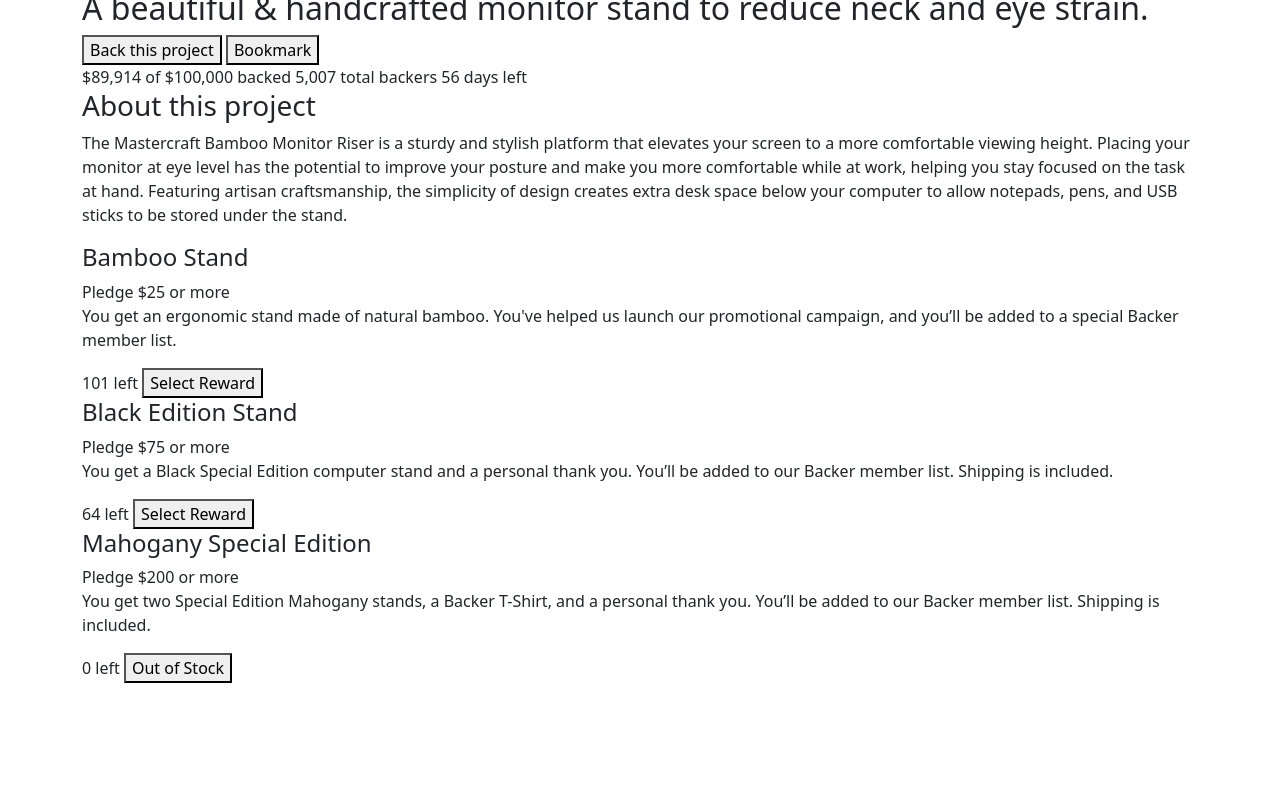
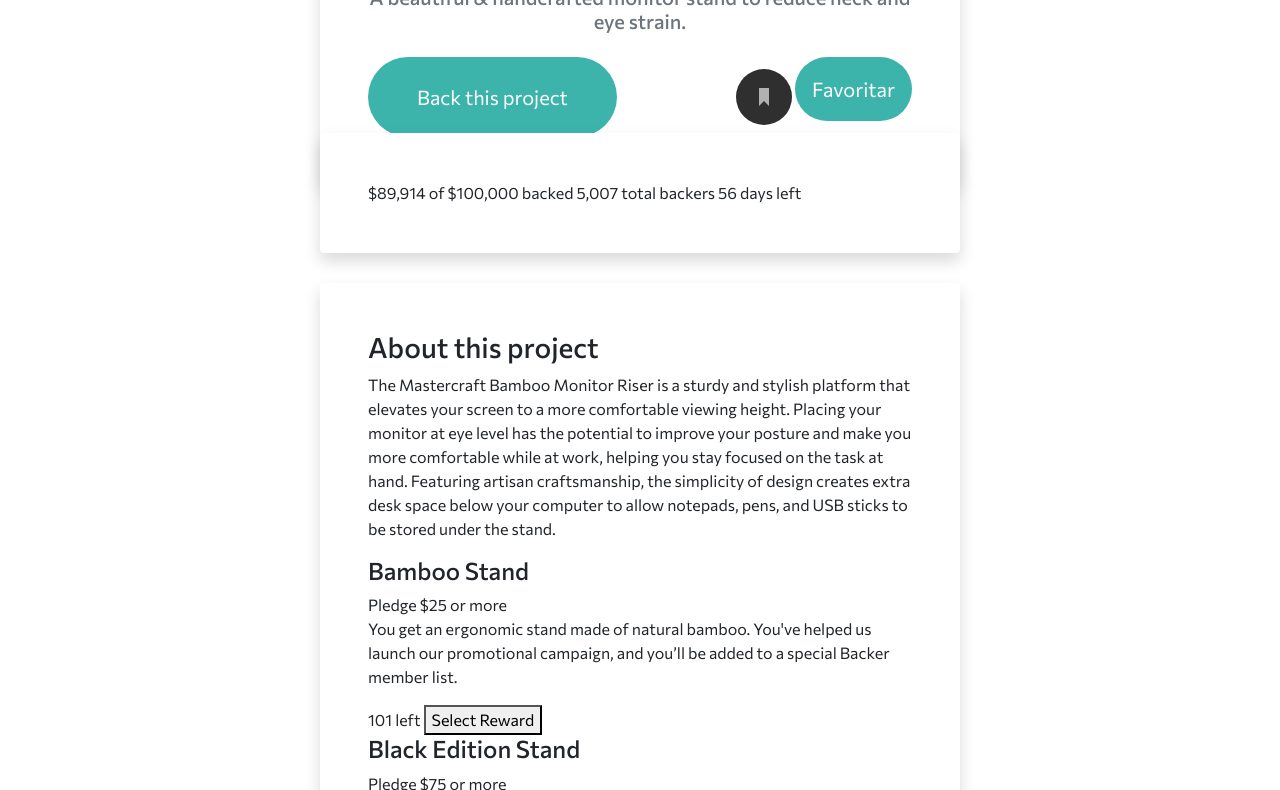
Before and after one commit to subarusakaguchi/crowdfundingPage, a plain HTML site: page index.html in a window 1280 px wide. Shown: the part 467-1257 px from the top of the page. Before the commit the page ends 1150 px from the top, so only its background shows below. Drawn offline with nearby package versions, Linux system fonts and the light colour scheme.

Commit message:
Adicionado formatação do corpo básica

```diff
--- a/index.html
+++ b/index.html
@@ -11,6 +11,10 @@
     <link rel="shortcut icon" href="./images/favicon-32x32.png" type="image/x-icon">
     <!-- CSS -->
     <link rel="stylesheet" href="./style/style.css">
+    <!-- Font -->
+    <link rel="preconnect" href="https://fonts.googleapis.com">
+    <link rel="preconnect" href="https://fonts.gstatic.com" crossorigin>
+    <link href="https://fonts.googleapis.com/css2?family=Commissioner:wght@400;500;700&display=swap" rel="stylesheet">
 </head>
 <body>
     <header class="headerBg">
@@ -28,21 +32,33 @@
         </div>
     </header>
 
-    <section class="container">
+    <section>
+        <section class="container main-container bg-white p-5 rounded w-50 shadow top-300">
             <div>
-            <h1>Mastercraft Bamboo Monitor Riser</h1>
-            <h2>A beautiful & handcrafted monitor stand to reduce neck and eye strain.</h2>
-
-            <button>Back this project</button>
-            <button>Bookmark</button>
+                <div class="text-center">
+                    <h1 class="">Mastercraft Bamboo Monitor Riser</h1>
+                    <h2 class="text-muted h5">A beautiful & handcrafted monitor stand to reduce neck and eye strain.</h2>
                 </div>
 
+                <div class="d-flex justify-content-between mt-4">
+                    <button class="btn btn-lg px-5 p-4 btn-primaryColor">Back this project</button>
+                    <div>
+                        <img src="./images/icon-bookmark.svg" alt="bookmark icon">
+                        <p class="btn btn-lg p-3 btn-primaryColor">Favoritar</p>
+                    </div>
+                </div>
+            </div>
+        </section>
+
+        <section class="container main-container bg-white p-5 rounded w-50 shadow top-500">
             <div>
                 $89,914 of $100,000 backed
                 5,007 total backers
                 56 days left
             </div>
+        </section>
 
+        <section class="container main-container bg-white p-5 rounded w-50 shadow top-800">
             <div>
                 <h3>About this project</h3>
 
@@ -88,6 +104,12 @@
                     0 left
                     <button>Out of Stock</button>
                 </div>
+        </section>
+
+
+
+
+
 
         </div>
 
--- a/style/style.css
+++ b/style/style.css
@@ -1,6 +1,48 @@
+* {
+    font-family: 'Commissioner', sans-serif;
+}
+
+h1 {
+    font-weight: 700;
+}
+
+h2 {
+    font-weight: 400;
+}
+
+.btn-primaryColor {
+    background-color: hsl(176, 50%, 47%);
+    color: white;
+    border-radius: 50px;
+}
+
+.btn-primaryColor:hover {
+    background-color: hsl(176, 72%, 28%);
+    color: white;
+}
+
 .headerBg {
     background-image: url(../images/image-hero-desktop.jpg);
     background-repeat: no-repeat;
     background-size: cover;
     height: 400px;
 }
+
+.main-container {
+    position: absolute;
+    left: 0;
+    right: 0;
+    /* width: 800px; */
+}
+
+.top-300 {
+    top: 300px;
+}
+
+.top-500 {
+    top: 600px;
+}
+
+.top-800 {
+    top: 750px;
+}
```
Lines whose indentation alone changed are shown as unchanged.
